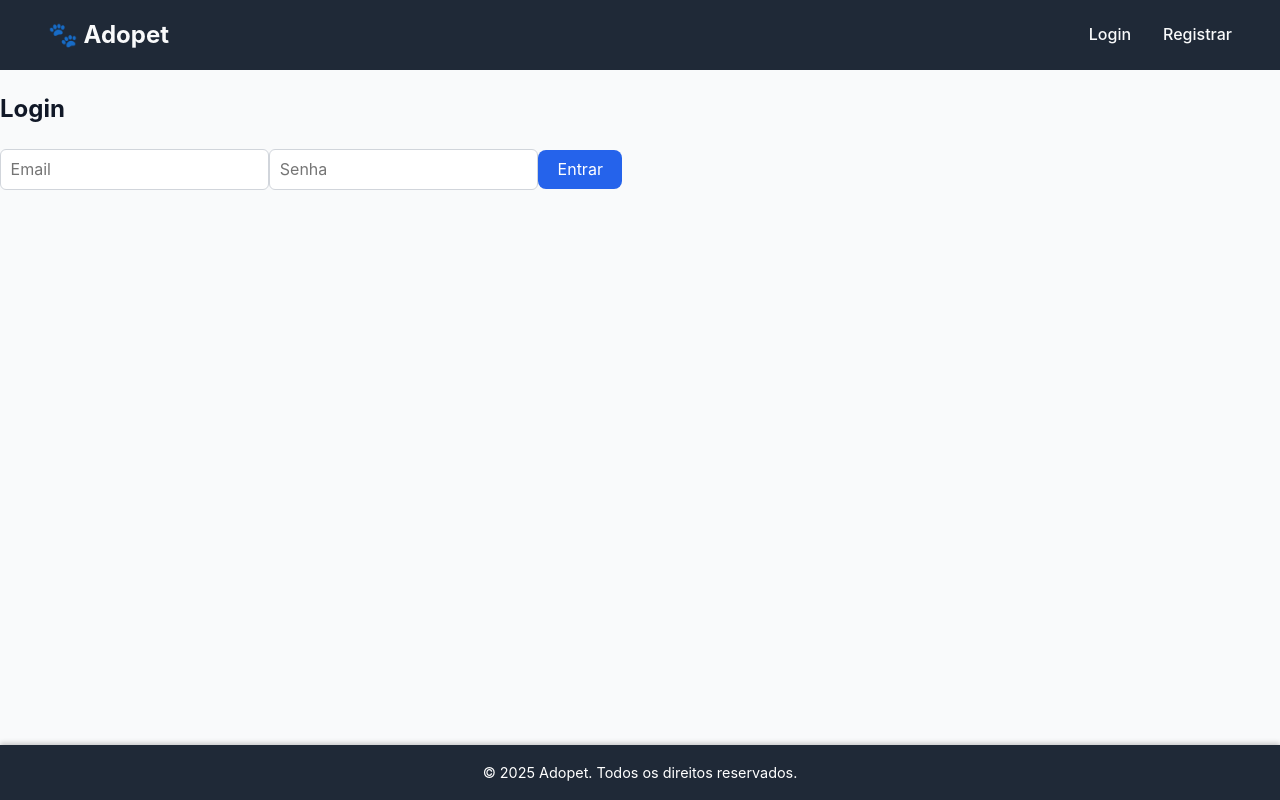
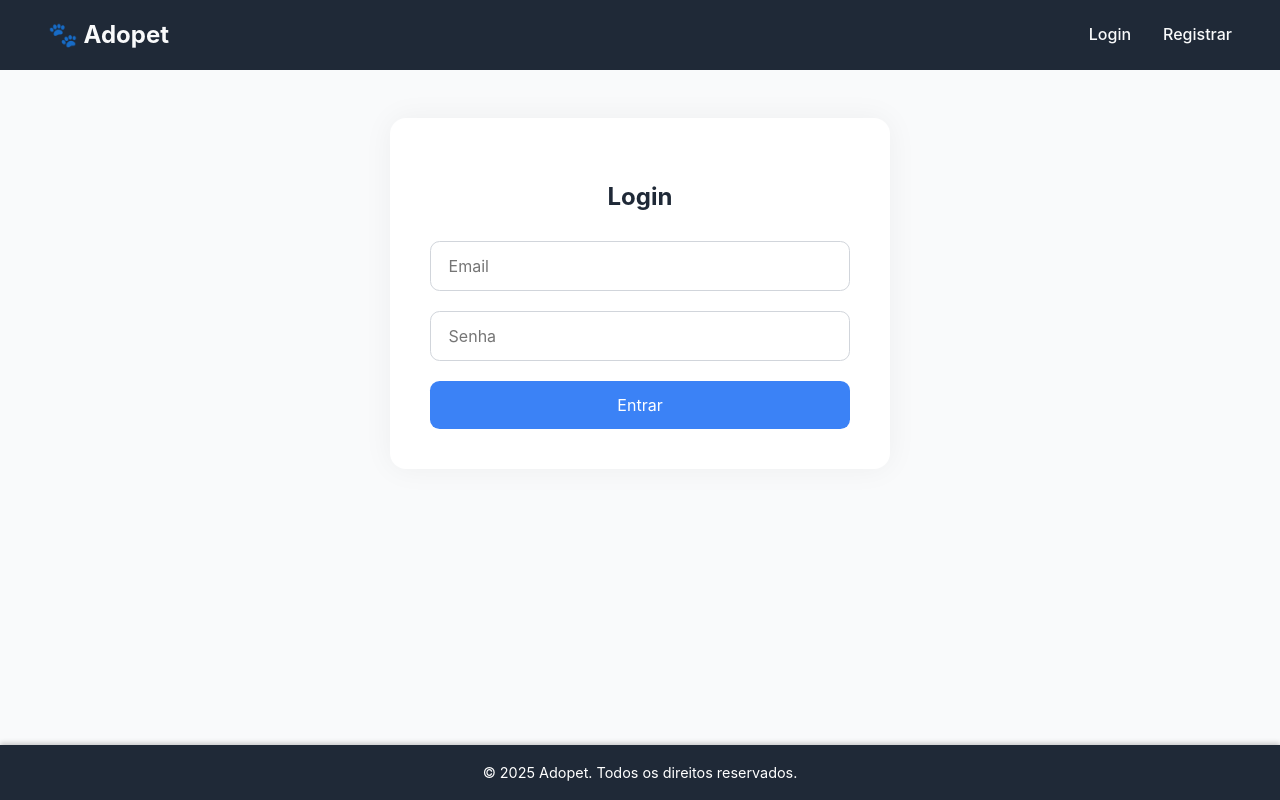
Before and after one commit to pedro-dv/AdotaPet, a React (Vite) app in the folder frontend/adopet-frontend/: page /login in a window 1280 px wide. Built offline with nearby package versions, Linux system fonts and the light colour scheme; no server answers.

Commit message:
mais tentaivas no .env

```diff
--- a/frontend/adopet-frontend/src/pages/Login.jsx
+++ b/frontend/adopet-frontend/src/pages/Login.jsx
@@ -2,12 +2,66 @@ import { useState } from 'react';
 import { toast } from 'react-toastify';
 import api from '../services/api';
 import { useNavigate } from 'react-router-dom';
+import styled from 'styled-components';
+
+const Container = styled.div`
+  max-width: 500px;
+  margin: 3rem auto;
+  background: #fff;
+  padding: 2.5rem;
+  border-radius: 1rem;
+  box-shadow: 0 0 30px rgba(0, 0, 0, 0.05);
+  && label {
+    font-size: 1rem;
+    color: #374151;
+    margin-bottom: 0.5rem;
+    display: block;
+    text-align: center;
+  }
+`;
+
+const Title = styled.h2`
+  margin-bottom: 1.5rem;
+  text-align: center;
+  color: #1f2937;
+`;
+
+const Input = styled.input`
+  width: 100%;
+  padding: 0.9rem 1.1rem;
+  margin-bottom: 1.2rem;
+  border: 1px solid #d1d5db;
+  border-radius: 0.6rem;
+  font-size: 1rem;
+  &:focus {
+    border-color: #3b82f6;
+    outline: none;
+  }
+`;
+
+const Button = styled.button`
+  width: 100%;
+  padding: 0.9rem;
+  background: #3b82f6;
+  color: #fff;
+  font-size: 1rem;
+  border: none;
+  border-radius: 0.6rem;
+  cursor: pointer;
+  transition: background 0.3s;
+  &:hover {
+    background: #2563eb;
+  }
+`;
+
+
 
 const Login = () => {
   const [form, setForm] = useState({ email: '', password: '' });
   const navigate = useNavigate();
 
   const handleChange = (e) => setForm({ ...form, [e.target.name]: e.target.value });
+
 
   const handleSubmit = async (e) => {
     e.preventDefault();
@@ -21,13 +75,16 @@ const Login = () => {
     }
   };
 
+
   return (
-    <form onSubmit={handleSubmit}>
-      <h2>Login</h2>
-      <input name="email" placeholder="Email" onChange={handleChange} required />
-      <input name="password" type="password" placeholder="Senha" onChange={handleChange} required />
-      <button type="submit">Entrar</button>
-    </form>
+    <Container>
+      <form onSubmit={handleSubmit}>
+        <Title>Login</Title>
+        <Input name="email" placeholder="Email" onChange={handleChange} required />
+        <Input name="password" type="password" placeholder="Senha" onChange={handleChange} required />
+        <Button type="submit">Entrar</Button>
+      </form>
+    </Container>
   );
 };
 
--- a/frontend/adopet-frontend/src/pages/Register.jsx
+++ b/frontend/adopet-frontend/src/pages/Register.jsx
@@ -2,6 +2,59 @@ import { useState } from 'react';
 import { toast } from 'react-toastify';
 import api from '../services/api';
 import { useNavigate } from 'react-router-dom';
+import styled from 'styled-components';
+
+const Container = styled.div`
+  max-width: 500px;
+  margin: 3rem auto;
+  background: #fff;
+  padding: 2.5rem;
+  border-radius: 1rem;
+  box-shadow: 0 0 30px rgba(0, 0, 0, 0.05);
+  && label {
+    font-size: 1rem;
+    color: #374151;
+    margin-bottom: 0.5rem;
+    display: block;
+    text-align: center;
+  }
+`;
+
+const Title = styled.h2`
+  margin-bottom: 1.5rem;
+  text-align: center;
+  color: #1f2937;
+`;
+
+const Input = styled.input`
+  width: 100%;
+  padding: 0.9rem 1.1rem;
+  margin-bottom: 1.2rem;
+  border: 1px solid #d1d5db;
+  border-radius: 0.6rem;
+  font-size: 1rem;
+  &:focus {
+    border-color: #3b82f6;
+    outline: none;
+  }
+`;
+
+const Button = styled.button`
+  width: 100%;
+  padding: 0.9rem;
+  background: #3b82f6;
+  color: #fff;
+  font-size: 1rem;
+  border: none;
+  border-radius: 0.6rem;
+  cursor: pointer;
+  transition: background 0.3s;
+  &:hover {
+    background: #2563eb;
+  }
+`;
+
+
 
 const Register = () => {
   const [form, setForm] = useState({ email: '', password: '' });
@@ -11,6 +64,7 @@ const Register = () => {
 
   const handleSubmit = async (e) => {
     e.preventDefault();
+     console.log(form); // 👈 veja aqui o que está sendo enviado
     try {
       await api.post('/users/register', form);
       toast.success('Usuário registrado com sucesso!');
@@ -22,12 +76,14 @@ const Register = () => {
   };
 
   return (
-    <form onSubmit={handleSubmit}>
-      <h2>Registrar</h2>
-      <input name="email" placeholder="Email" onChange={handleChange} required />
-      <input name="password" type="password" placeholder="Senha" onChange={handleChange} required />
-      <button type="submit">Cadastrar</button>
-    </form>
+    <Container>
+      <form onSubmit={handleSubmit}>
+        <Title>Registrar</Title>
+        <Input name="email" placeholder="Email" onChange={handleChange} required />
+        <Input name="password" type="password" placeholder="Senha" onChange={handleChange} required />
+        <Button type="submit">Cadastrar</Button>
+      </form>
+    </Container>
   );
 };
 
```
